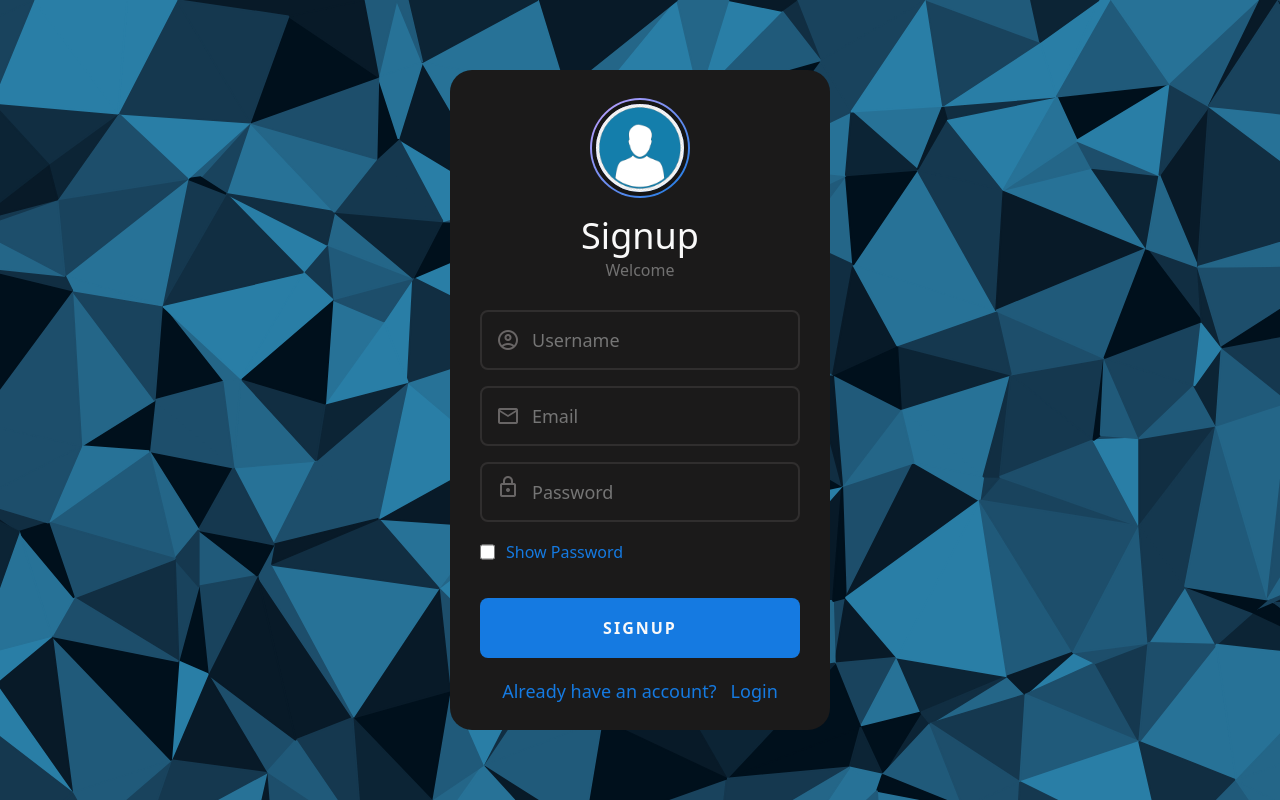
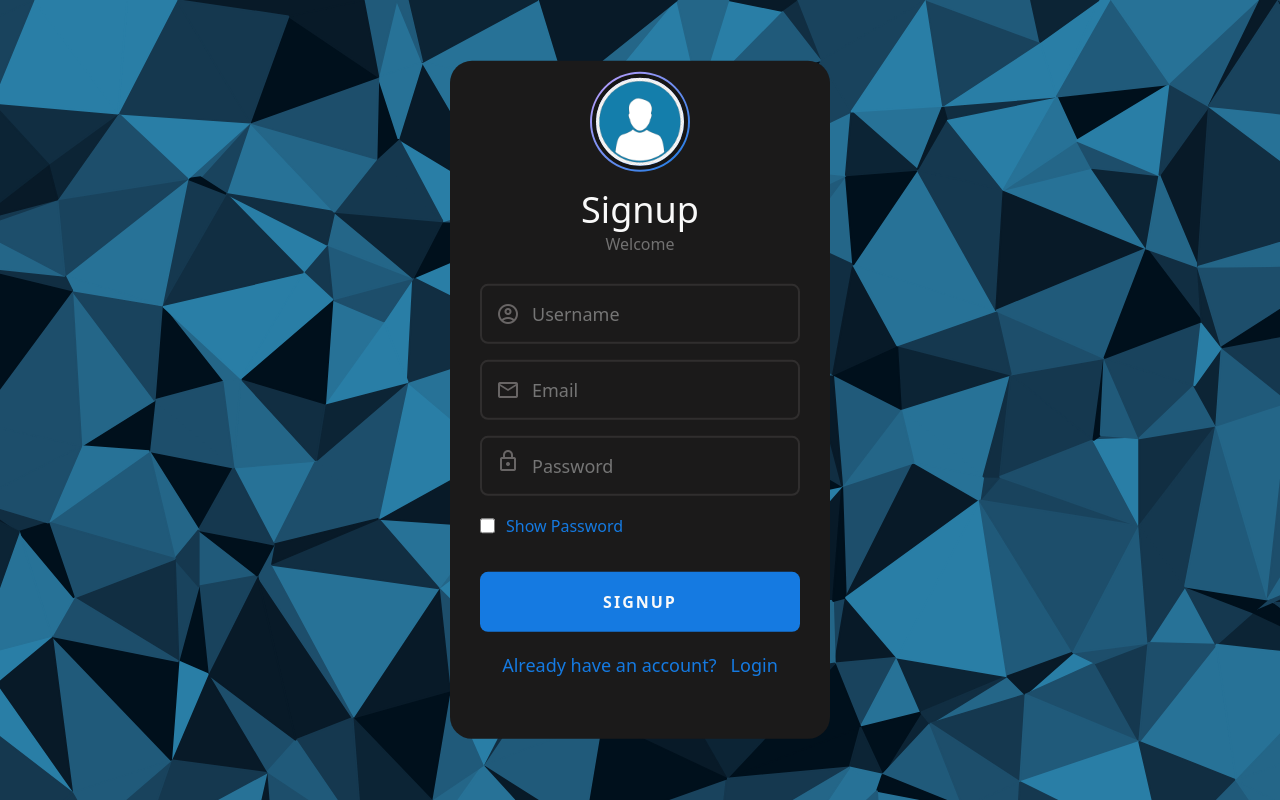
Before and after one commit to Kalyankumarpulapaka/frontend-passwordtask, a React (Vite) app: page /signup in a window 1280 px wide. Built offline with nearby package versions, Linux system fonts and the light colour scheme.

Commit message:
update css

```diff
--- a/src/components/Signup.jsx
+++ b/src/components/Signup.jsx
@@ -39,7 +39,7 @@ function Signup() {
 
   return (
     <>
-      <div className="login" style={{ height: "660px", paddingTop: "28px" }}>
+      <div className="login" style={{ height: "635", paddingTop: "11px" }}>
         <div className="avatar" style={{ width: "100px", height: "100px" }}>
           <img src={icon} />
         </div>
```
